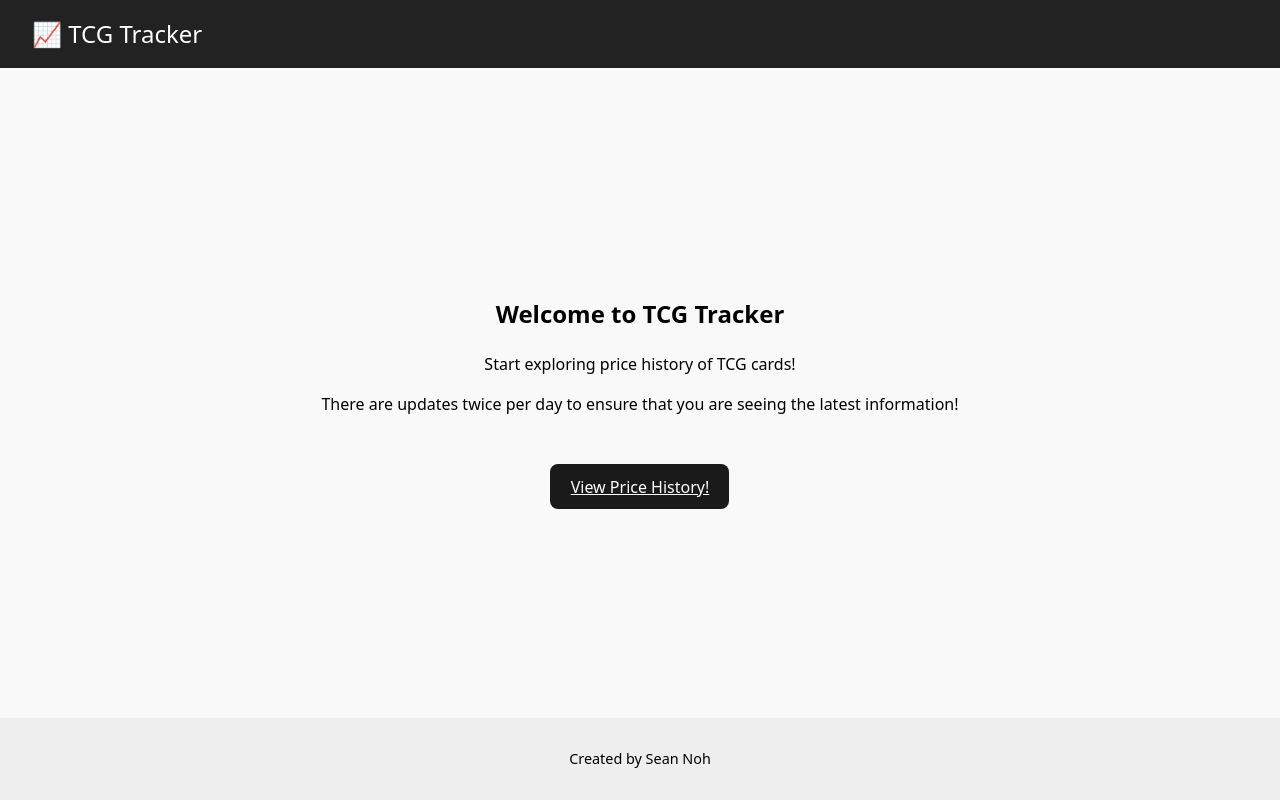
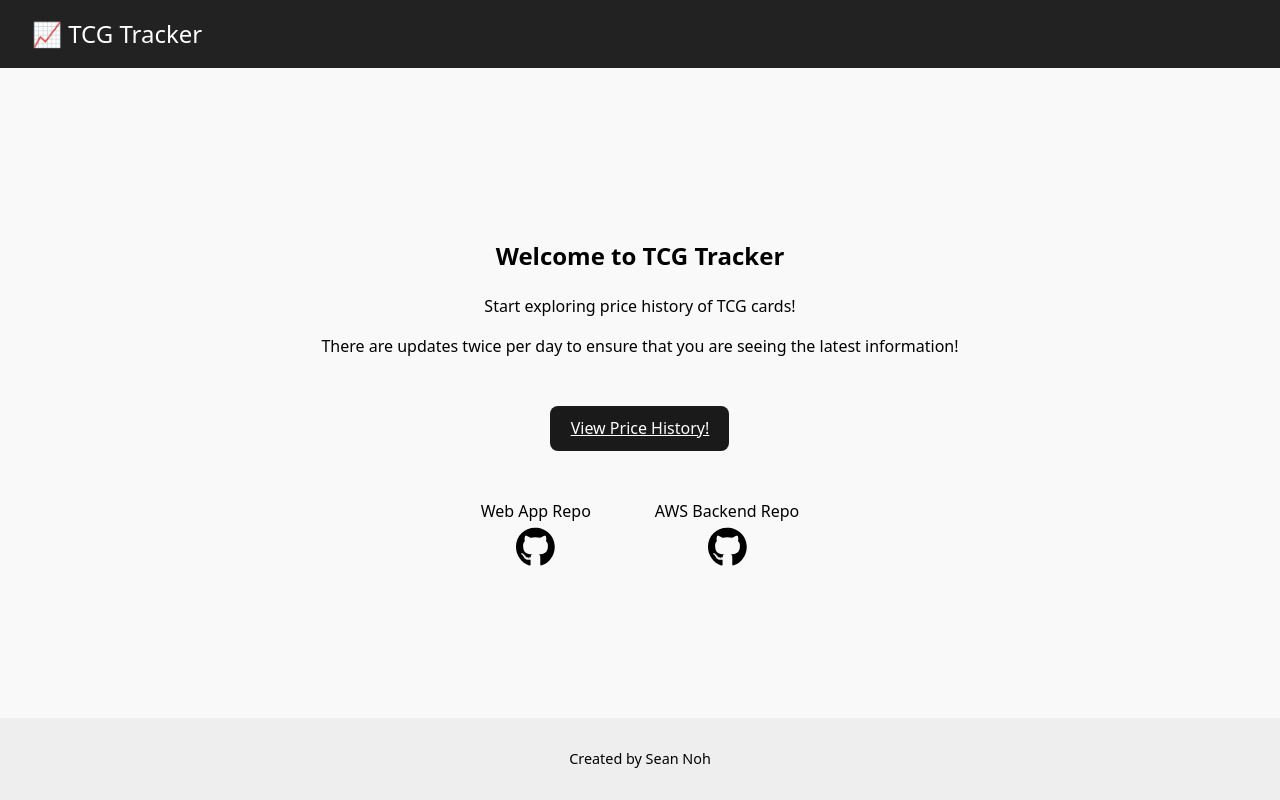
Before and after one commit to snoh1654/tcg-tracker-frontend, a React (Vite) app: page / in a window 1280 px wide. Built offline with nearby package versions, Linux system fonts and the light colour scheme.

Commit message:
Included source to github repos in home page

```diff
--- a/package.json
+++ b/package.json
@@ -15,7 +15,11 @@
     "react-dom": "^19.0.0",
     "react-router": "^7.5.0",
     "react-router-dom": "^7.5.0",
-    "recharts": "^2.15.3"
+    "recharts": "^2.15.3",
+    "@fortawesome/fontawesome-svg-core": "^6.4.0",
+    "@fortawesome/free-brands-svg-icons": "^6.4.0",
+    "@fortawesome/free-solid-svg-icons": "^6.4.0",
+    "@fortawesome/react-fontawesome": "^0.2.0"
   },
   "devDependencies": {
     "@eslint/js": "^9.21.0",
--- a/src/Pages/Home/Home.css
+++ b/src/Pages/Home/Home.css
@@ -5,3 +5,26 @@
   align-items: center;
   gap: 1rem;
 }
+
+.links-container {
+  margin-top: 2rem;
+  display: flex;
+  gap: 5vw;
+}
+
+.github-container {
+  display: flex;
+  flex-direction: column;
+  align-items: center;
+  flex-wrap: wrap;
+  gap: 0.5vh;
+}
+
+.github-icon {
+  font-size: 2.5rem;
+  border-radius: 20px;
+}
+
+.github-icon:hover {
+  background-color: #f4d35b;
+}
--- a/src/Pages/Home/Home.jsx
+++ b/src/Pages/Home/Home.jsx
@@ -1,5 +1,7 @@
 import { Link } from "react-router-dom";
 import "./Home.css";
+import { FontAwesomeIcon } from "@fortawesome/react-fontawesome";
+import { faGithub } from "@fortawesome/free-brands-svg-icons";
 
 function Home() {
   return (
@@ -15,6 +17,36 @@ function Home() {
       <Link to="cards" className="button">
         View Price History!
       </Link>
+
+      <div className="links-container">
+        <div className="github-container">
+          Web App Repo
+          <a
+            href="https://github.com/snoh1654/tcg-tracker-frontend"
+            className="github-link"
+            target="_blank"
+          >
+            <FontAwesomeIcon
+              icon={faGithub}
+              className="github-icon"
+              target="_blank"
+            ></FontAwesomeIcon>
+          </a>
+        </div>
+        <div className="github-container">
+          AWS Backend Repo
+          <a
+            href="https://github.com/snoh1654/tcg-tracker-aws"
+            className="github-link"
+          >
+            <FontAwesomeIcon
+              icon={faGithub}
+              className="github-icon"
+              target="_blank"
+            ></FontAwesomeIcon>
+          </a>
+        </div>
+      </div>
     </div>
   );
 }
```
Also changed, not shown: 1 other file (tests, documents, lock files or other folders).
